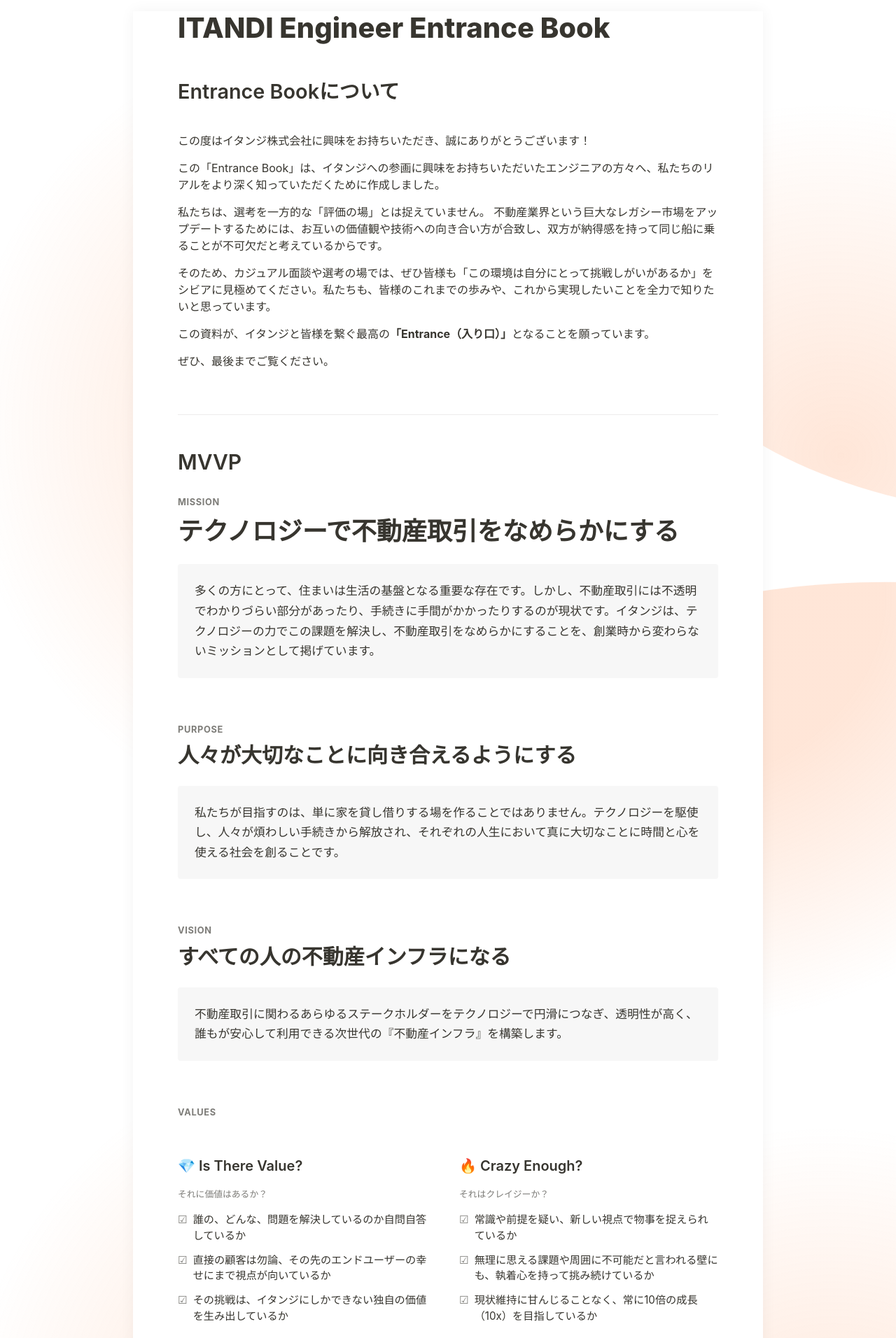
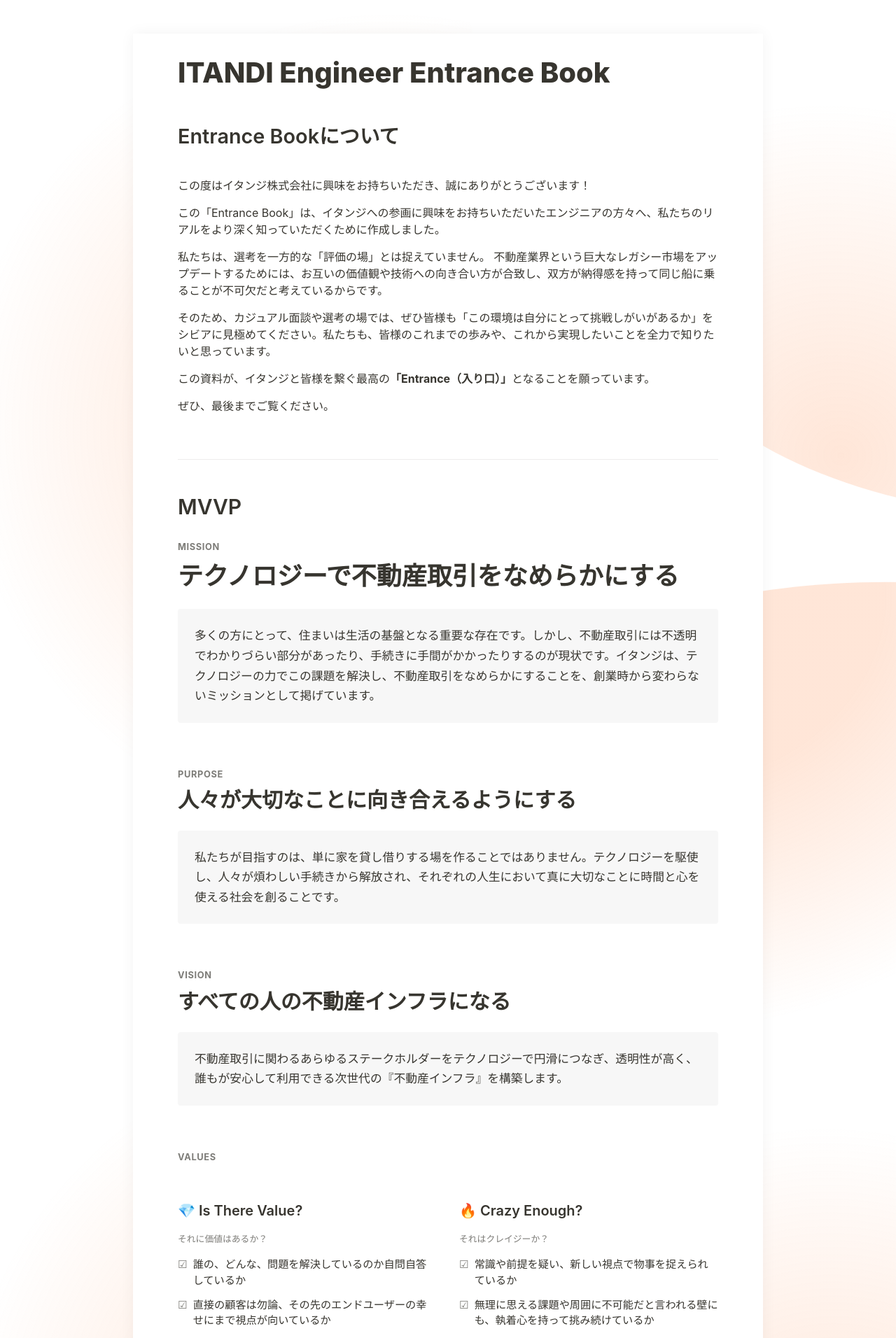
Before and after one commit to itandi/entrance-book, a Jekyll site: the page built from index.md, in a window 1280 px wide. Shown: the top 1912 px of the page at 70% size. Built offline with Jekyll 4.4.1, drawn with Linux system fonts in a browser that asks for light colours.

Commit message:
Fix default.scss YAML front matter and adjust hero section spacing

```diff
--- a/_includes/components/hero.html
+++ b/_includes/components/hero.html
@@ -1,5 +1,5 @@
-<div class="notion-hero" style="margin-bottom: 3em; margin-top: 1em;">
-    <div style="font-size: 2.5rem; font-weight: 800; line-height: 1.2; margin-bottom: 1rem;">
+<div class="notion-hero">
+    <h1 class="notion-hero-title">
         ITANDI Engineer Entrance Book
-    </div>
+    </h1>
 </div>
--- a/assets/css/default.scss
+++ b/assets/css/default.scss
@@ -1,5 +1,6 @@
 ---
 ---
+
 @import "variables";
 
 
@@ -241,14 +242,20 @@ li {
 
 /* Notion-specific Component Styles */
 .notion-hero {
-    margin-bottom: 4rem;
+    margin-top: 3rem;
+    margin-bottom: 3rem;
+    padding-top: 2rem;
 }
 
-.notion-hero-text {
-    font-size: 1.25rem;
-    color: var(--notion-secondary-text);
-    margin-top: 0.5rem;
+.notion-hero-title {
+    font-size: 2.5rem;
+    font-weight: 800;
+    line-height: 1.2;
+    margin: 0;
+    padding: 0;
+    border: none;
 }
+
 
 .notion-grid-3 {
     display: grid;
@@ -966,6 +973,10 @@ details.notion-toggle[open] summary::before {
     .tech-name {
         font-size: 0.8rem;
     }
+    .notion-hero{
+        margin-top: 1rem;
+        margin-bottom: 1rem;
+    }
 }
 
 /* Greeting Section */
```
Lines whose indentation alone changed are shown as unchanged.
